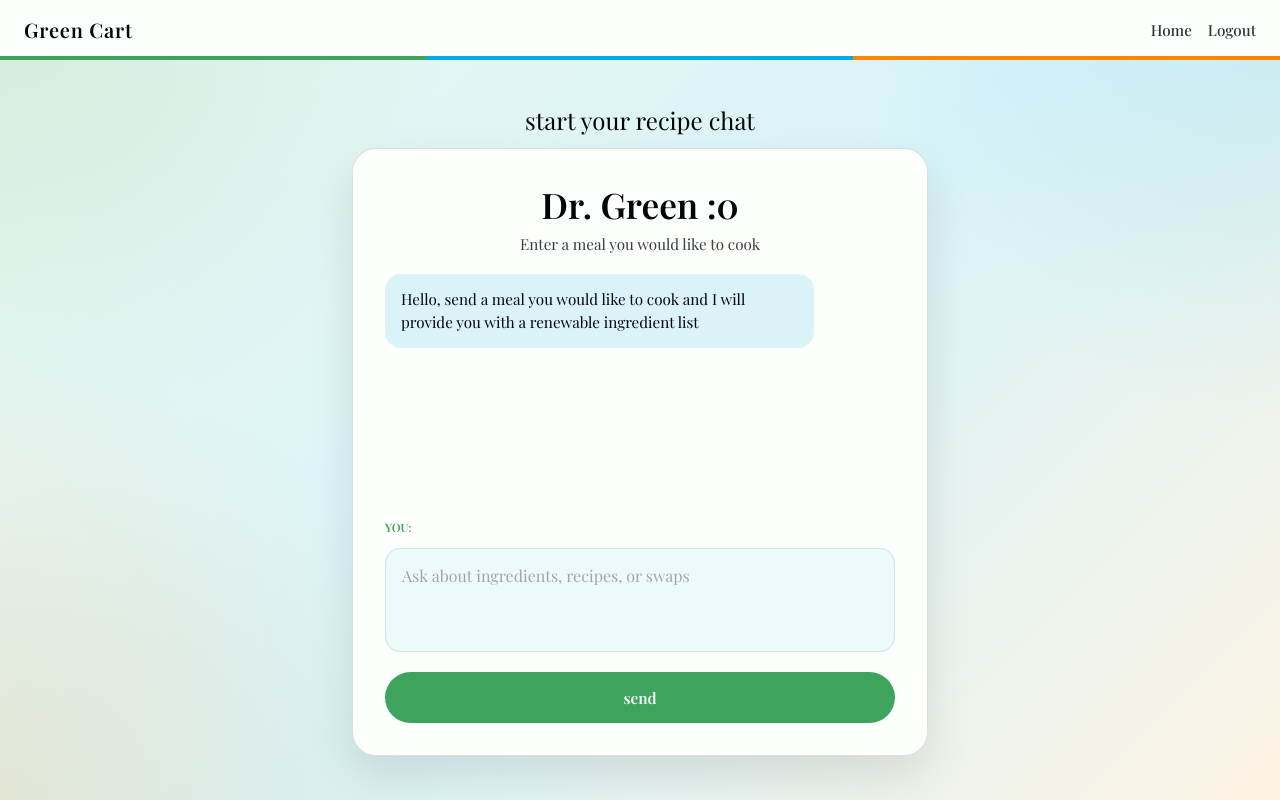
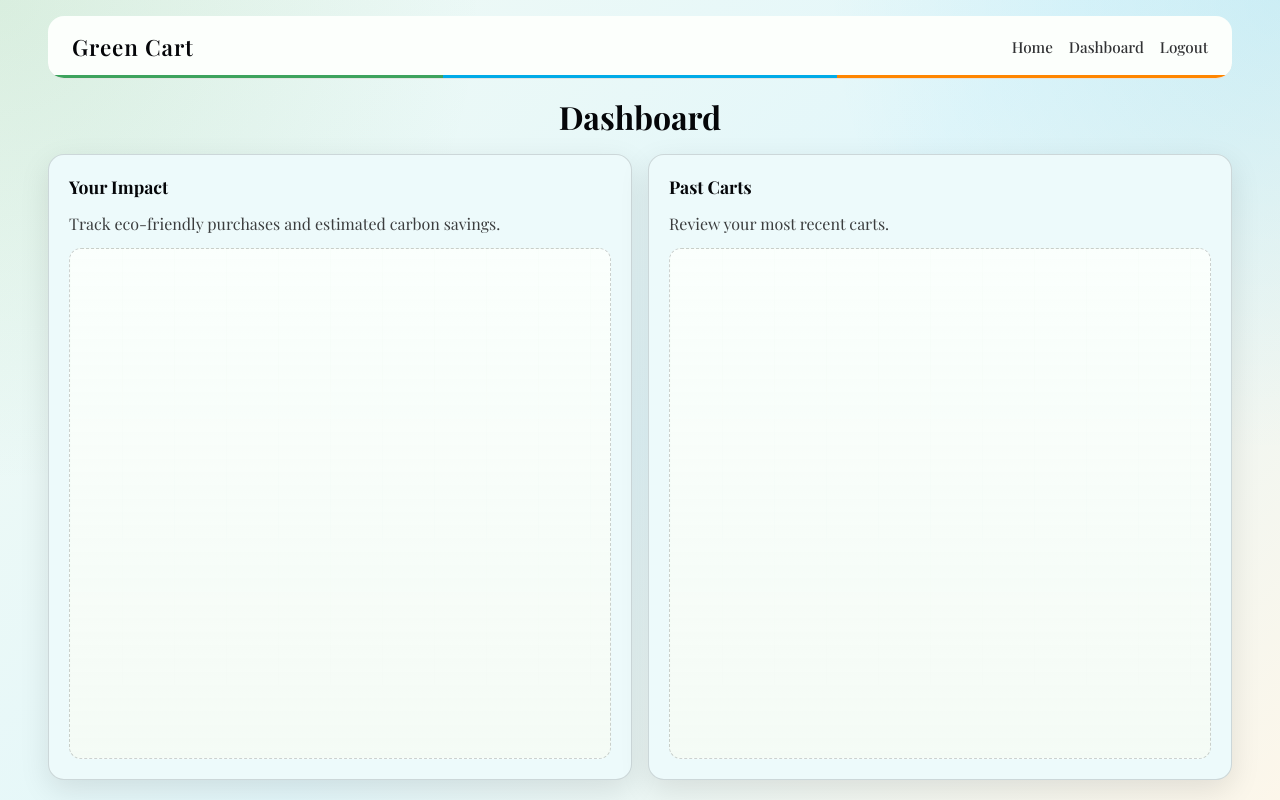
Before and after one commit to JoshuaE92/BlooomKnights2026, a React (Vite) app in the folder bloomKnights26/: page /dashboard in a window 1280 px wide. Before the commit this address led to /. Built offline with nearby package versions, Linux system fonts and the light colour scheme; sample sign-in values are in the browser's storage.

Commit message:
dashboard is somewhat working. dashboard is looking nicer

```diff
--- a/bloomKnights26/src/App.jsx
+++ b/bloomKnights26/src/App.jsx
@@ -2,6 +2,7 @@ import { Navigate, Route, Routes } from "react-router"
 import Login from "./pages/Login"
 import Signup from "./pages/Signup"
 import Home from "./pages/Home/Home"
+import Dashboard from "./pages/Dashboard"
 import "./App.css"
 
 const isLoggedIn = () => localStorage.getItem("isLoggedIn") === "true"
@@ -20,6 +21,10 @@ function App() {
           element={isLoggedIn() ? <Navigate to="/" replace /> : <Login />}
         />
         <Route path="/signup" element={<Signup />} />
+        <Route
+          path="/dashboard"
+          element={isLoggedIn() ? <Dashboard /> : <Navigate to="/login" replace />}
+        />
         <Route path="*" element={<Navigate to="/" replace />} />
       </Routes>
     </>
--- /dev/null
+++ b/bloomKnights26/src/pages/Dashboard.css
@@ -0,0 +1,96 @@
+.dashboard-page {
+	min-height: 100vh;
+	display: flex;
+	flex-direction: column;
+	background:
+		radial-gradient(circle at top left, color-mix(in srgb, var(--color-primary) 14%, transparent), transparent 32%),
+		radial-gradient(circle at top right, color-mix(in srgb, var(--color-secondary) 12%, transparent), transparent 30%),
+		linear-gradient(135deg, color-mix(in srgb, var(--color-background) 95%, var(--color-primary)) 0%, color-mix(in srgb, var(--color-background) 90%, var(--color-secondary)) 52%, color-mix(in srgb, var(--color-background) 93%, var(--color-tertiary)) 100%);
+}
+
+.dashboard-shell {
+	width: min(74rem, calc(100% - 2rem));
+	margin: 1rem auto 1.25rem;
+	flex: 1 1 auto;
+	min-height: 0;
+	display: flex;
+	flex-direction: column;
+	gap: 1rem;
+}
+
+.dashboard-shell h1 {
+	margin: 0;
+	text-align: center;
+	color: var(--color-text);
+}
+
+.dashboard-content {
+	display: flex;
+	gap: 1rem;
+	flex: 1 1 auto;
+	min-height: 0;
+}
+
+.dashboard-section {
+	flex: 1 1 0;
+	min-height: 0;
+	padding: 1.25rem;
+	display: flex;
+	flex-direction: column;
+	gap: 0.85rem;
+	border: 1px solid color-mix(in srgb, var(--color-text) 14%, transparent);
+	border-radius: 1rem;
+	background: color-mix(in srgb, var(--color-background) 94%, var(--color-secondary));
+	box-shadow: 0 10px 30px color-mix(in srgb, var(--color-text) 10%, transparent);
+}
+
+.dashboard-section__header {
+	display: flex;
+	align-items: center;
+	justify-content: space-between;
+	gap: 0.75rem;
+}
+
+.dashboard-section__header h2 {
+	margin: 0;
+	font-size: 1.1rem;
+	color: var(--color-text);
+}
+
+.dashboard-chip {
+	display: inline-flex;
+	align-items: center;
+	justify-content: center;
+	padding: 0.2rem 0.55rem;
+	border-radius: 999px;
+	font-size: 0.75rem;
+	font-weight: 600;
+	color: var(--color-primary);
+	background: color-mix(in srgb, var(--color-primary) 13%, var(--color-background));
+}
+
+.dashboard-section__description {
+	margin: 0;
+	line-height: 1.45;
+	color: color-mix(in srgb, var(--color-text) 78%, var(--color-background));
+}
+
+.dashboard-placeholder {
+	flex: 1 1 auto;
+	min-height: 10rem;
+	border-radius: 0.75rem;
+	background:
+		linear-gradient(180deg, color-mix(in srgb, var(--color-background) 85%, transparent) 0%, color-mix(in srgb, var(--color-background) 96%, var(--color-primary)) 100%),
+		repeating-linear-gradient(90deg, color-mix(in srgb, var(--color-primary) 9%, transparent) 0 1px, transparent 1px 52px);
+	border: 1px dashed color-mix(in srgb, var(--color-text) 18%, transparent);
+}
+
+@media (max-width: 900px) {
+	.dashboard-content {
+		flex-direction: column;
+	}
+
+	.dashboard-section {
+		min-height: 14rem;
+	}
+}
--- /dev/null
+++ b/bloomKnights26/src/pages/Dashboard.jsx
@@ -0,0 +1,35 @@
+import Header from "./Home/Header";
+import "./Dashboard.css";
+
+function Dashboard() {
+    return (
+        <main className="dashboard-page">
+            <Header />
+            <div className="dashboard-shell">
+                <h1>Dashboard</h1>
+                <div className="dashboard-content">
+                    <div className="dashboard-section">
+                        <div className="dashboard-section__header">
+                            <h2>Your Impact</h2>
+                        </div>
+                        <p className="dashboard-section__description">
+                            Track eco-friendly purchases and estimated carbon savings.
+                        </p>
+                        <div className="dashboard-placeholder" aria-hidden="true" />
+                    </div>
+                    <div className="dashboard-section">
+                        <div className="dashboard-section__header">
+                            <h2>Past Carts</h2>
+                        </div>
+                        <p className="dashboard-section__description">
+                            Review your most recent carts.
+                        </p>
+                        <div className="dashboard-placeholder" aria-hidden="true" />
+                    </div>
+                </div>
+            </div>
+        </main>
+    );
+}
+
+export default Dashboard;
--- a/bloomKnights26/src/pages/Home/Header.css
+++ b/bloomKnights26/src/pages/Home/Header.css
@@ -4,8 +4,12 @@
 	align-items: center;
 	justify-content: space-between;
 	gap: 1rem;
+	width: min(74rem, calc(100% - 2rem));
+	margin: 1rem auto 0;
 	padding: 1rem 1.5rem;
 	position: relative;
+	border-radius: 1rem;
+	overflow: hidden;
 	border-bottom: 1px solid color-mix(in srgb, var(--color-text) 10%, transparent);
 }
 
@@ -27,7 +31,7 @@
 .header__title {
 	margin: 0;
 	color: var(--color-text);
-	font-size: 1.25rem;
+	font-size: 1.4rem;
 	font-weight: 600;
 	letter-spacing: 0.04em;
 }
--- a/bloomKnights26/src/pages/Home/Header.jsx
+++ b/bloomKnights26/src/pages/Home/Header.jsx
@@ -15,7 +15,10 @@ function Header() {
             <nav className="header__nav">
                 <Link to="/" className="header__link">Home</Link>
                 {isLoggedIn ? (
-                    <button className="header__link header__logout" onClick={handleLogout}>Logout</button>
+                    <>
+                        <Link to="/dashboard" className="header__link">Dashboard</Link>
+                        <button className="header__link header__logout" onClick={handleLogout}>Logout</button>
+                    </>
                 ) : (
                     <>
                         <Link to="/login" className="header__link">Login</Link>
--- a/bloomKnights26/src/pages/Home/Home.css
+++ b/bloomKnights26/src/pages/Home/Home.css
@@ -13,11 +13,6 @@
         radial-gradient(circle at top right, color-mix(in srgb, var(--color-secondary) 12%, transparent), transparent 28%),
         radial-gradient(circle at bottom left, color-mix(in srgb, var(--color-tertiary) 14%, transparent), transparent 30%),
         linear-gradient(135deg, color-mix(in srgb, var(--color-background) 92%, var(--color-primary)) 0%, color-mix(in srgb, var(--color-background) 86%, var(--color-secondary)) 52%, color-mix(in srgb, var(--color-background) 90%, var(--color-tertiary)) 100%);
-}
-
-.home-page > .header {
-    width: 100%;
-    flex: 0 0 auto;
 }
 
 .home-content {
--- a/bloomKnights26/src/pages/Login.css
+++ b/bloomKnights26/src/pages/Login.css
@@ -13,11 +13,6 @@
         radial-gradient(circle at top right, color-mix(in srgb, var(--color-secondary) 12%, transparent), transparent 28%),
         radial-gradient(circle at bottom left, color-mix(in srgb, var(--color-tertiary) 14%, transparent), transparent 30%),
         linear-gradient(135deg, color-mix(in srgb, var(--color-background) 92%, var(--color-primary)) 0%, color-mix(in srgb, var(--color-background) 86%, var(--color-secondary)) 52%, color-mix(in srgb, var(--color-background) 90%, var(--color-tertiary)) 100%);
-}
-
-.login-page > .header {
-    width: 100%;
-    flex: 0 0 auto;
 }
 
 .login-content {
--- a/bloomKnights26/src/pages/Signup.css
+++ b/bloomKnights26/src/pages/Signup.css
@@ -13,11 +13,6 @@
 		radial-gradient(circle at top right, color-mix(in srgb, var(--color-secondary) 12%, transparent), transparent 28%),
 		radial-gradient(circle at bottom left, color-mix(in srgb, var(--color-tertiary) 14%, transparent), transparent 30%),
 		linear-gradient(135deg, color-mix(in srgb, var(--color-background) 92%, var(--color-primary)) 0%, color-mix(in srgb, var(--color-background) 86%, var(--color-secondary)) 52%, color-mix(in srgb, var(--color-background) 90%, var(--color-tertiary)) 100%);
-}
-
-.signup-page > .header {
-	width: 100%;
-	flex: 0 0 auto;
 }
 
 
--- a/bloomKnights26/src/pages/Signup.jsx
+++ b/bloomKnights26/src/pages/Signup.jsx
@@ -20,7 +20,7 @@ function Signup() {
                     </div>
 
                     <form className="signup-form" onSubmit={handleSubmit}>
-                        <label htmlFor="username">username</label>
+                        <label htmlFor="username">email</label>
                         <input type="text" id="username" name="username" placeholder="test@example.com" />
 
                         <label htmlFor="password">password</label>
```
